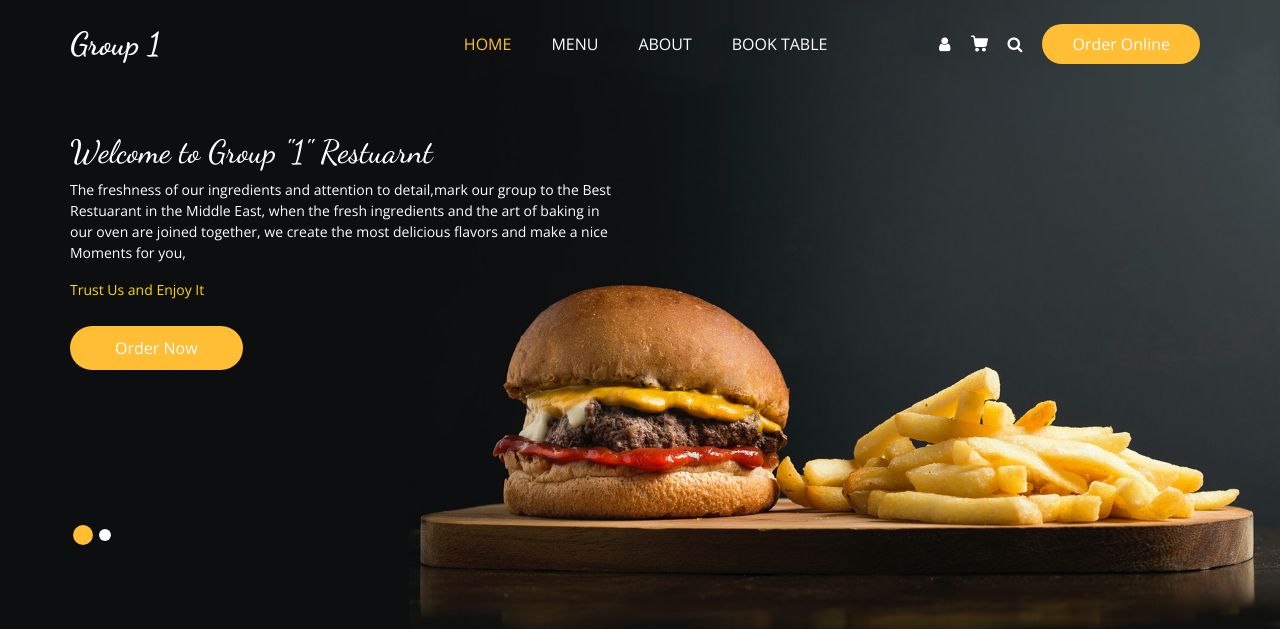
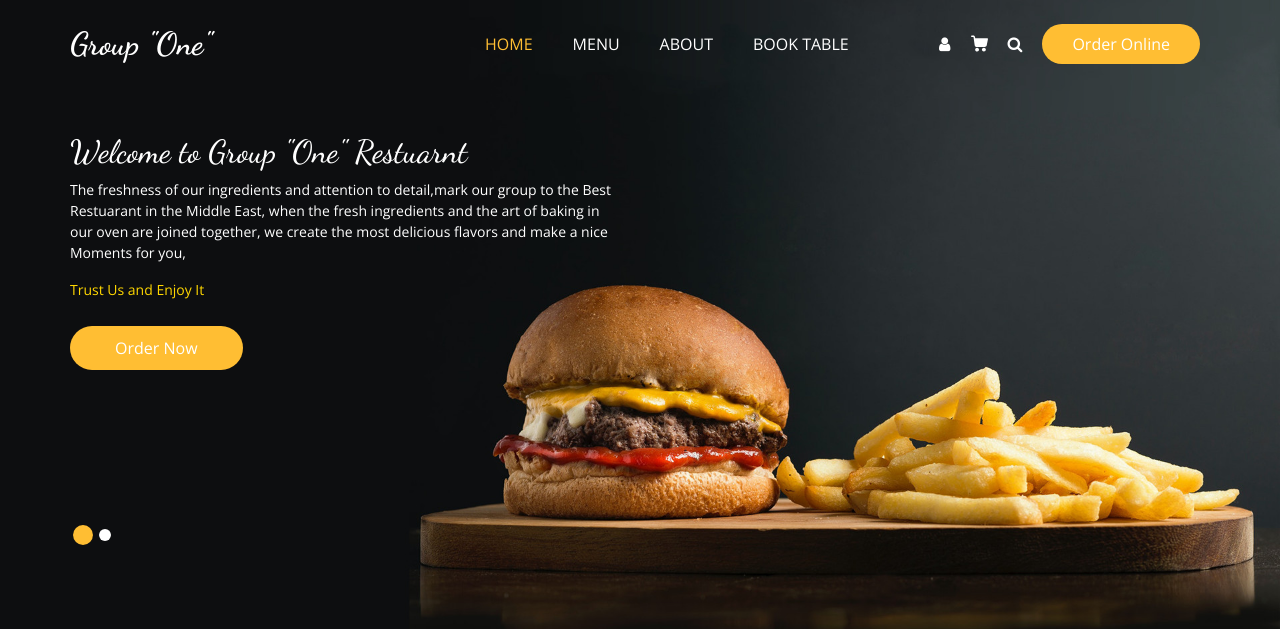
Before and after one commit to M93-group1-restaurant/Cafe-Restaurant-M93, a Django app: page / in a window 1280 px wide. Shown: the top 629 px of the page. Run offline with Django 4.2, Linux system fonts and the light colour scheme; data comes from the database, SQL or seed files in the repository; some libraries are stand-ins or nearby versions.

Commit message:
change name from 1 to One

```diff
--- a/CafeManagement/templates/include/about.html
+++ b/CafeManagement/templates/include/about.html
@@ -15,11 +15,11 @@
           <div class="detail-box">
             <div class="heading_container">
               <h2>
-                We Are Group "1"
+                We Are Group "One"
               </h2>
             </div>
                       <p>
-                        Since our beginnings in 2000, Group 1 has been being tried to create marvelous times for clients which search
+                        Since our beginnings in 2000, Group "One" has been being tried to create marvelous times for clients which search
                         different tastes and flavors , restuarnt's name came from our client feedbacks and their eye-splashes,we welcome
                         you to come and appreciate the lovely , Calm and Modern environment while ordering and serving meals.
                         enjoy your dazzaling dishes and share your comments with us.
--- a/CafeManagement/templates/include/footer.html
+++ b/CafeManagement/templates/include/footer.html
@@ -32,7 +32,7 @@
         <div class="col-md-4 footer-col">
           <div class="footer_detail">
             <a href="" class="footer-logo">
-              Group 1
+              Group "One"
             </a>
             <p>
 Join us in SocialMedia and make us better and the Best            </p>
@@ -70,9 +70,9 @@ Join us in SocialMedia and make us better and the Best            </p>
       <div class="footer-info">
         <p>
           &copy; <span id="displayYear"></span> All Rights Reserved By
-          <a href="https://html.design/">Maktab-93 Group 1</a><br><br>
+          <a href="https://html.design/">Maktab-93 Group "One"</a><br><br>
           &copy; <span id="displayYear"></span> Distributed By
-          <a href="https://themewagon.com/" target="_blank">Group 1</a>
+          <a href="https://themewagon.com/" target="_blank">Group "One" </a>
         </p>
       </div>
     </div>
--- a/CafeManagement/templates/include/navbar.html
+++ b/CafeManagement/templates/include/navbar.html
@@ -1,7 +1,7 @@
 <nav class="navbar navbar-expand-lg custom_nav-container ">
     <a class="navbar-brand" href="{% url 'home' %}">
       <span>
-        Group 1
+        Group "One"
       </span>
     </a>
 
--- a/CafeManagement/templates/include/slider.html
+++ b/CafeManagement/templates/include/slider.html
@@ -8,7 +8,7 @@
               <div class="col-md-10 col-lg-6 ">
                 <div class="detail-box">
                   <h2>
-                    Welcome to Group "1" Restuarnt
+                    Welcome to Group "One" Restuarnt
                   </h2>
                   <p>
                   The freshness of our ingredients and attention to detail,mark our group to the Best Restuarant in the Middle East, when
@@ -31,12 +31,12 @@
             <div class="row">
               <div class="col-md-7 col-lg-6 ">
                 <div class="detail-box">
-                  <h1>
+                  <h2>
                     Reserve table
-                  </h1>
+                  </h2>
                   <p>
                     You can reserve table in your special meetings, lovely dates, ... and have a nice time with us in our sweet place with our pleasant meals,span.
-                  </p>
+                  <br><br></p><br>
                   <div class="btn-box">
                     <a href="{% url 'book' %}" class="btn1">
                       Book Now
```
